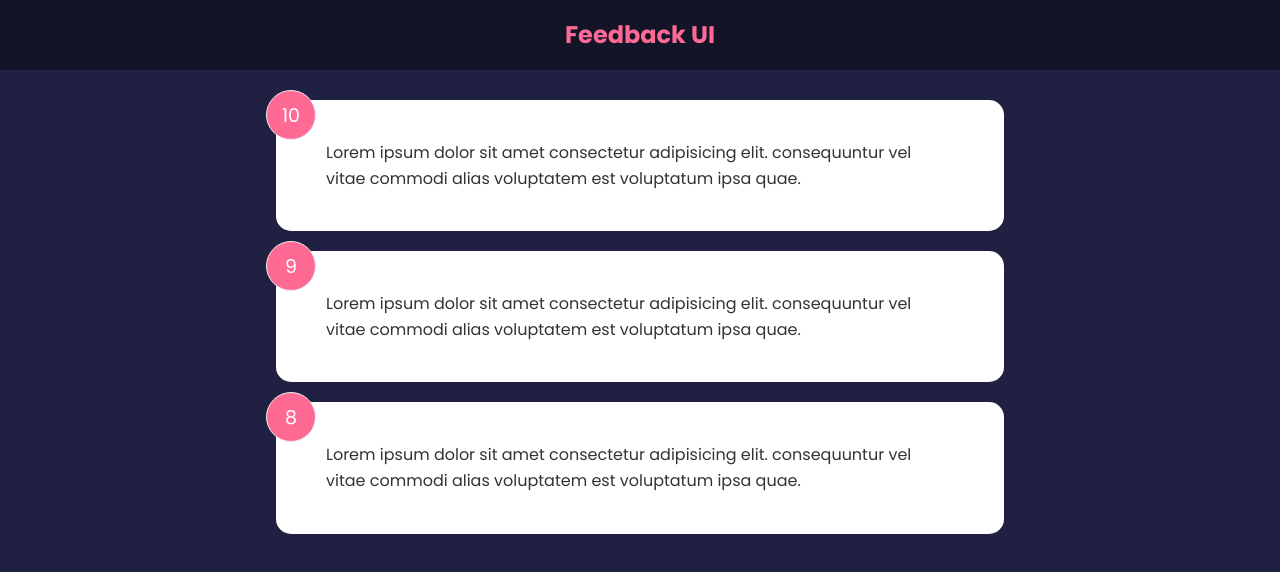
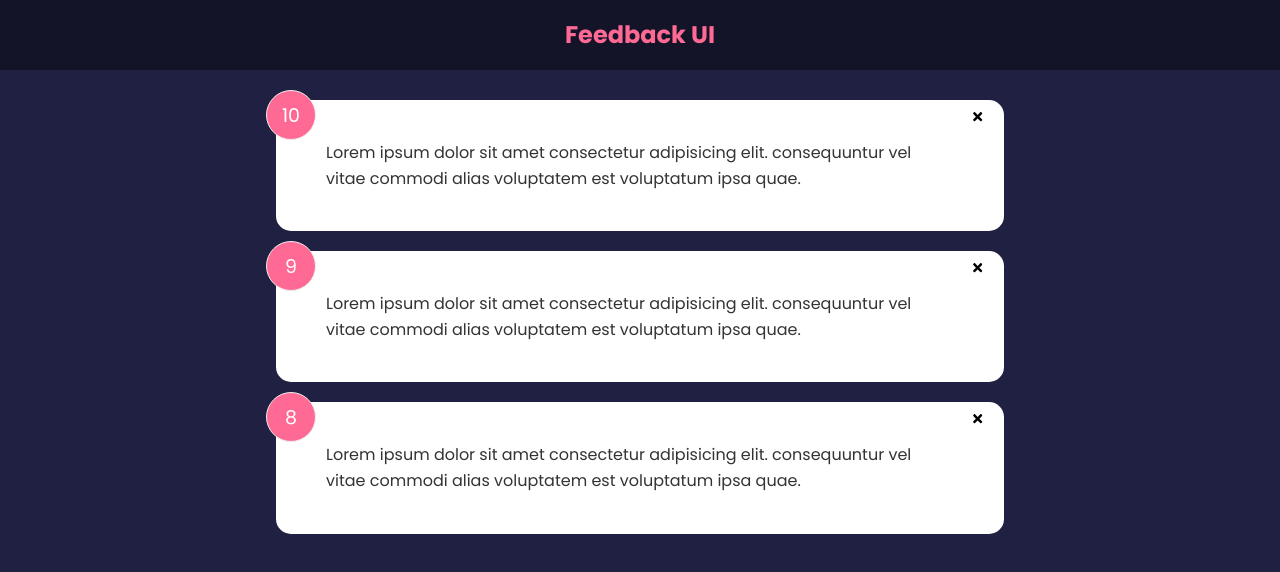
Before and after one commit to xinanrahman/feedbackui-app, a React (Create React App) app: page / in a window 1280 px wide. Shown: the top 572 px of the page. Built offline with nearby package versions, Linux system fonts and the light colour scheme.

Commit message:
implemented functionality to delete a review

```diff
--- a/package.json
+++ b/package.json
@@ -8,6 +8,7 @@
     "@testing-library/user-event": "^13.5.0",
     "react": "^18.2.0",
     "react-dom": "^18.2.0",
+    "react-icons": "^4.4.0",
     "react-scripts": "5.0.1",
     "web-vitals": "^2.1.4"
   },
--- a/src/App.js
+++ b/src/App.js
@@ -6,11 +6,18 @@ import { useState } from "react";
 function App() {
   const [feedbackData, setFeedbackData] = useState(FeedbackData);
 
+  const deleteFeedback = (id) => {
+    setFeedbackData(feedbackData.filter((review) => review.id !== id));
+  };
+
   return (
     <>
       <Header text="Feedback UI"></Header>
       <div className="container">
-        <FeedbackList feedback={feedbackData}></FeedbackList>
+        <FeedbackList
+          feedback={feedbackData}
+          handleClose={deleteFeedback}
+        ></FeedbackList>
       </div>
     </>
   );
--- a/src/components/FeedbackItem.jsx
+++ b/src/components/FeedbackItem.jsx
@@ -1,12 +1,26 @@
 import Card from "./shared/Card";
+import PropTypes from "prop-types";
+import { FaTimes } from "react-icons/fa";
 
-function FeedbackItem({ review }) {
+function FeedbackItem({ review, handleClose }) {
   return (
     <Card>
       <div className="num-display">{review.rating}</div>
+      <button
+        onClick={() => {
+          handleClose(review.id);
+        }}
+        className="close"
+      >
+        <FaTimes></FaTimes>
+      </button>
       <div className="text-display">{review.text}</div>
     </Card>
   );
 }
 
+FeedbackItem.propTypes = {
+  review: PropTypes.object.isRequired,
+};
+
 export default FeedbackItem;
--- a/src/components/FeedbackList.jsx
+++ b/src/components/FeedbackList.jsx
@@ -1,6 +1,8 @@
+import PropTypes from "prop-types";
+
 import FeedbackItem from "./FeedbackItem";
 
-function FeedbackList({ feedback }) {
+function FeedbackList({ feedback, handleClose }) {
   if (!feedback || feedback.length === 0) {
     return "No Feedback Submitted";
   }
@@ -8,10 +10,18 @@ function FeedbackList({ feedback }) {
   return (
     <div className="feedback-list">
       {feedback.map((review) => (
-        <FeedbackItem key={review.id} review={review}></FeedbackItem>
+        <FeedbackItem
+          key={review.id}
+          review={review}
+          handleClose={handleClose}
+        ></FeedbackItem>
       ))}
     </div>
   );
 }
 
+FeedbackList.propTypes = {
+  feedback: PropTypes.array,
+};
+
 export default FeedbackList;
--- a/src/components/shared/Card.jsx
+++ b/src/components/shared/Card.jsx
@@ -1,5 +1,20 @@
+import PropTypes from "prop-types";
+
 function Card(data) {
+  if (data.reverse === true) {
+    return <div className="card reverse">{data.children}</div>;
+  }
+
   return <div className="card">{data.children}</div>;
 }
 
+Card.defaultProps = {
+  reverse: false,
+};
+
+Card.propTypes = {
+  reverse: PropTypes.bool,
+  children: PropTypes.node.isRequired,
+};
+
 export default Card;
```
Also changed, not shown: 1 other file (tests, documents, lock files or other folders).
